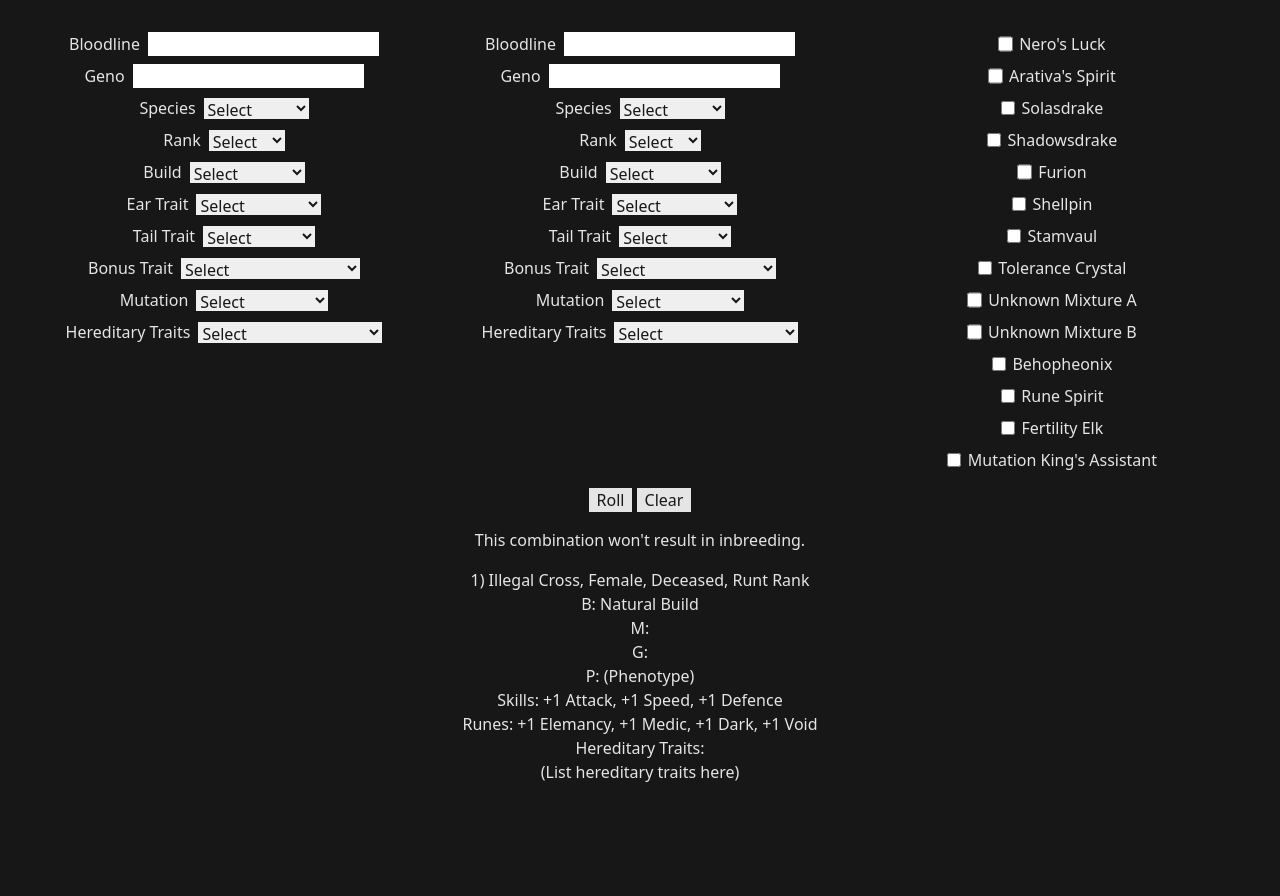
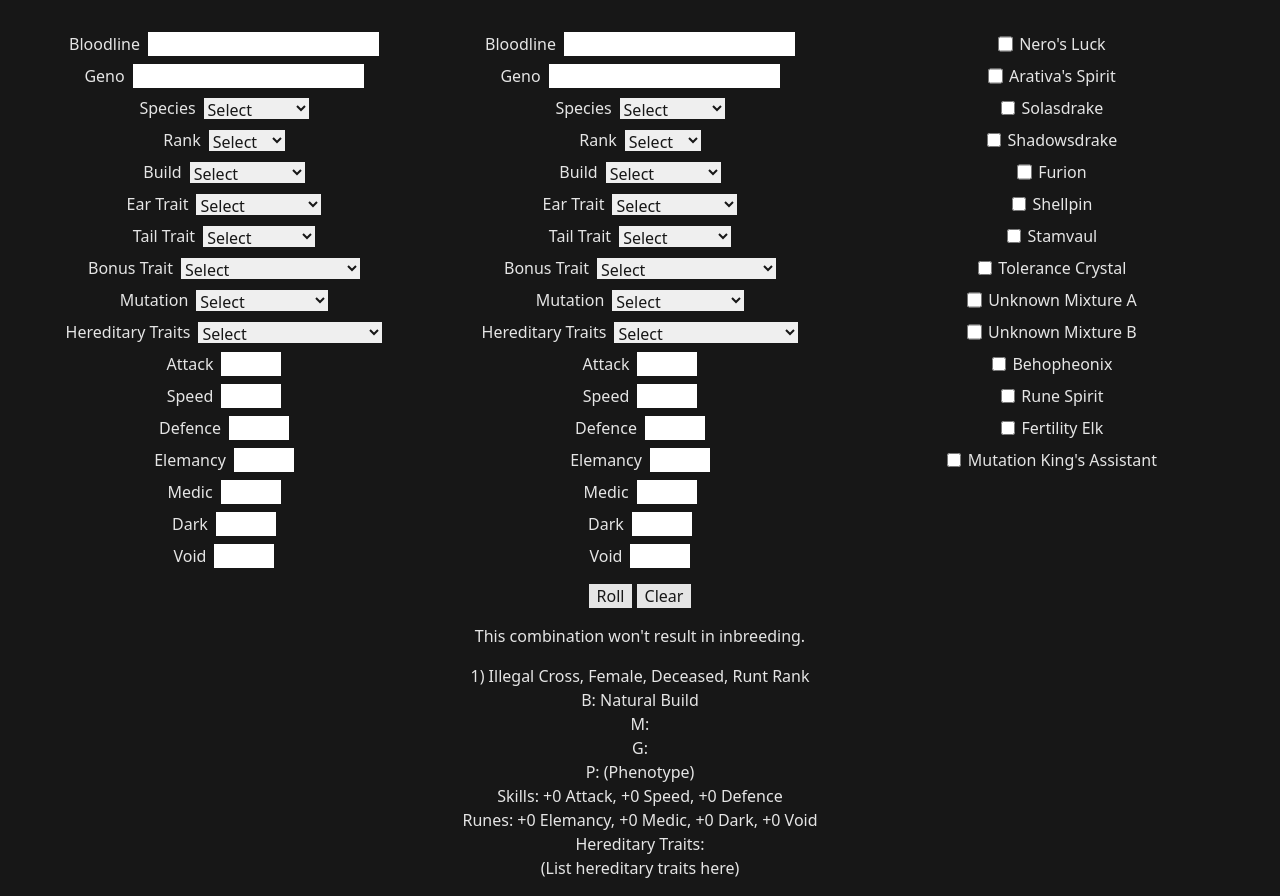
Before and after one commit to PSNapier/mythika-roller, a website: page index.html in a window 1280 px wide. Both pictures are taken after a click on the button "Roll". Before the commit the page ends 800 px from the top, so only its background shows below. Drawn offline with Linux system fonts and the light colour scheme.

Commit message:
feat: skills and runes implementation, not sure how specific calculation is supposed to go, temp until clarified

```diff
--- a/src/js/dictionaries.js
+++ b/src/js/dictionaries.js
@@ -148,6 +148,17 @@ var dictionary = {
 		],
 	},
 	markingsSorted: [],
+	skills: [
+		'attack',
+		'speed',
+		'defence',
+	],
+	runes: [
+		'elemancy',
+		'medic',
+		'dark',
+		'void',
+	],
 	hereditaryTraits: {
 		common: [
 			'hunter',
--- a/src/js/input.js
+++ b/src/js/input.js
@@ -92,6 +92,28 @@ addSelect('bonus trait', dictionary.physicalTraits.bonus);
 addSelect('mutation', dictionary.mutations.random);
 addSelect('hereditary traits', dictionary.hereditaryTraits);
 
+function addNumberInput(type) {
+	['parent1', 'parent2'].forEach((parent) => {
+		let wrapper = document.createElement('div');
+		wrapper.classList.add('flex', 'pt-2', 'justify-center');
+
+		let label = document.createElement('div');
+		label.classList.add('pr-2');
+		label.innerText = `${type.capitalizeStr()}`;
+		wrapper.appendChild(label);
+
+		let input = document.createElement('input');
+		input.id = `${parent}${type}`;
+		input.type = 'number';
+		input.classList.add('text-neutral-900', 'w-[60px]', 'px-1');
+		wrapper.appendChild(input);
+
+		document.getElementById(parent).appendChild(wrapper);
+	})
+}
+dictionary.skills.forEach(skill => addNumberInput(skill));
+dictionary.runes.forEach(rune => addNumberInput(rune));
+
 const items = [
 	'nero\'s luck',
 	'arativa\'s spirit',
--- a/src/js/output.js
+++ b/src/js/output.js
@@ -18,6 +18,13 @@ function roll() {
 			bonusTrait: document.getElementById(`${parentId}bonustrait`).value,
 			mutation: document.getElementById(`${parentId}mutation`).value,
 			hereditaryTraits: document.getElementById(`${parentId}hereditarytraits`).value,
+			attack: parseInt(document.getElementById(`${parentId}attack`).value || 0),
+			speed: parseInt(document.getElementById(`${parentId}speed`).value || 0),
+			defence: parseInt(document.getElementById(`${parentId}defence`).value || 0),
+			elemancy: parseInt(document.getElementById(`${parentId}elemancy`).value || 0),
+			medic: parseInt(document.getElementById(`${parentId}medic`).value || 0),
+			dark: parseInt(document.getElementById(`${parentId}dark`).value || 0),
+			void: parseInt(document.getElementById(`${parentId}void`).value || 0),
 		};
 	}
 	function getParents() {
@@ -371,13 +378,38 @@ function roll() {
 			}
 		}
 
+		function rollSkillsRunes() {
+			let skills = {
+				attack: 0,
+				speed: 0,
+				defence: 0,
+			};
+			let runes = {
+				elemancy: 0,
+				medic: 0,
+				dark: 0,
+				void: 0,
+			};
+
+			// confused about how this is supposed to be implemented
+			// ended up temporarily passing 10% of combined parent total with a max of 50
+			for (let key in skills) {
+				skills[key] = Math.floor(Math.min(Math.max(parent1[key], parent2[key]) * .10, 50));
+			}
+			for (let key in runes) {
+				runes[key] = Math.floor(Math.min(Math.max(parent1[key], parent2[key]) * .10, 50));
+			}
+
+			return `Skills: +${skills.attack} Attack, +${skills.speed} Speed, +${skills.defence} Defence
+			Runes: +${runes.elemancy} Elemancy, +${runes.medic} Medic, +${runes.dark} Dark, +${runes.void} Void`;
+		}
+
 		let output = `${mythikaCount}) ${rollSpecies()}, ${rollGender()}, ${rollStatusRank()}
 		B: ${[rollBuild(), rollPhysical()].filter(Boolean).join(', ')}
 		M: ${rollMutation().capitalizeStr()}
 		G: ${rollGenoSecondary()}
 		P: (Phenotype)
-		Skills: +1 Attack, +1 Speed, +1 Defence
-		Runes: +1 Elemancy, +1 Medic, +1 Dark, +1 Void
+		${rollSkillsRunes()}
 		Hereditary Traits:
 		(List hereditary traits here)`;
 		return output;
```
Also changed, not shown: src/output.css.
